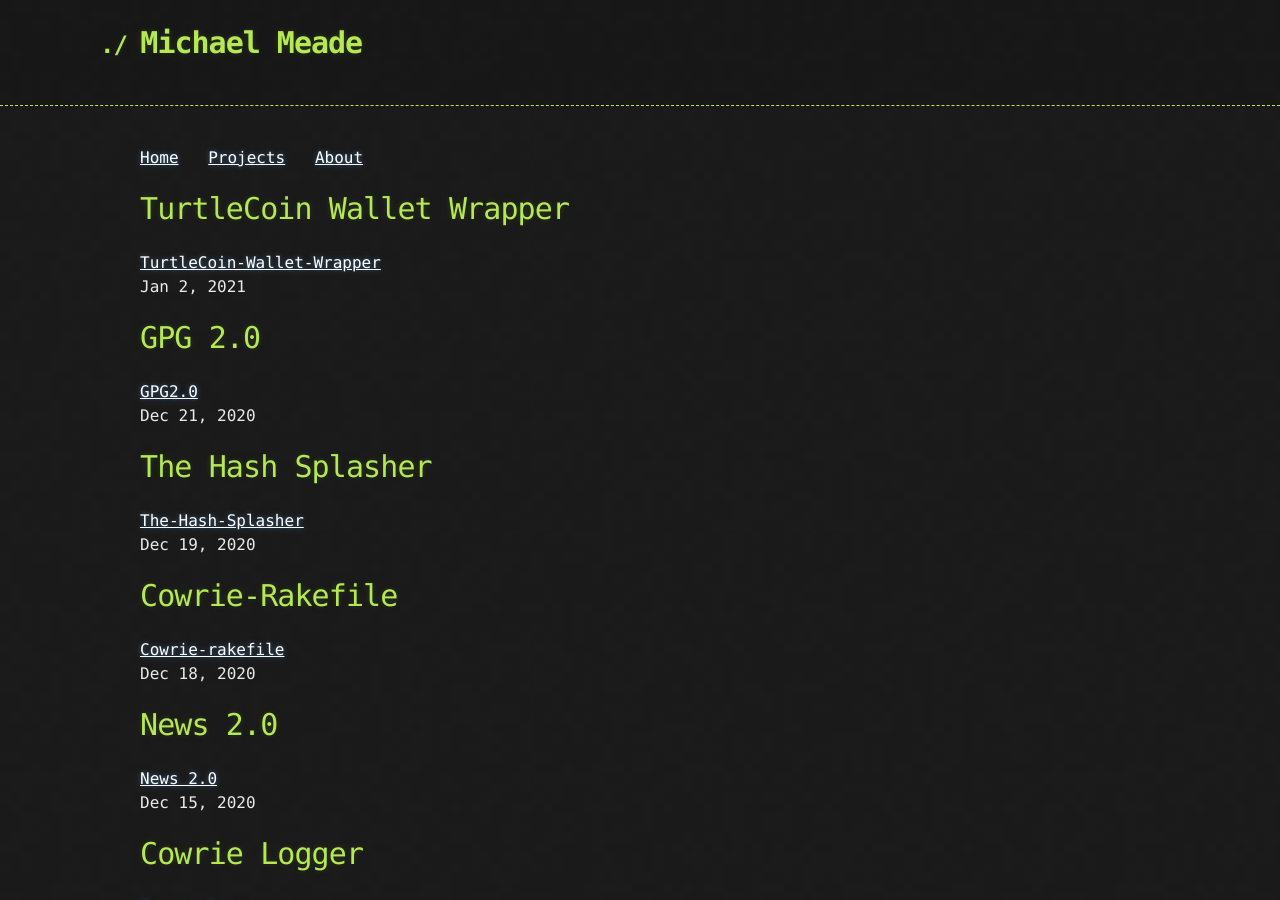
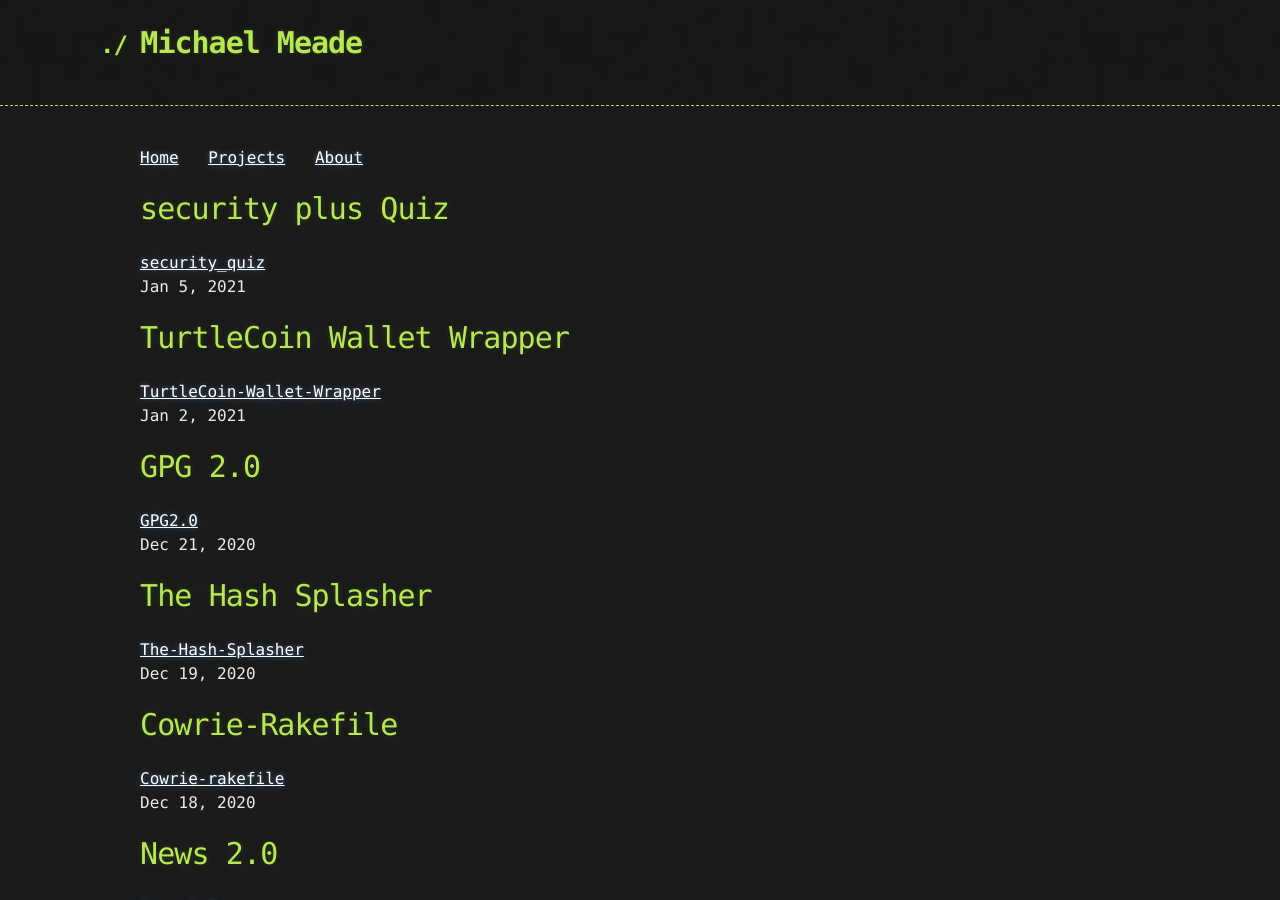
Before and after one commit to Michael-Meade/MinerFind, a Jekyll site: the page built from Projects.md, in a window 1280 px wide and 900 px high. Built offline with Jekyll 4.4.1, drawn with Linux system fonts in a browser that asks for light colours; our own code applies the rules of GitHub Pages for plain Markdown files; the repository's description, which GitHub fills in, is left out.

Commit message:
Update Projects.md

```diff
--- a/Projects.md
+++ b/Projects.md
@@ -1,3 +1,7 @@
+# security plus Quiz
+[security_quiz](./Projects/Nmap-Quiz.md)<br>
+Jan 5, 2021
+
 # TurtleCoin Wallet Wrapper
 [TurtleCoin-Wallet-Wrapper](./Projects/TurtleCoin-Wallet-API-Ruby.md)<br>
 Jan 2, 2021
```
